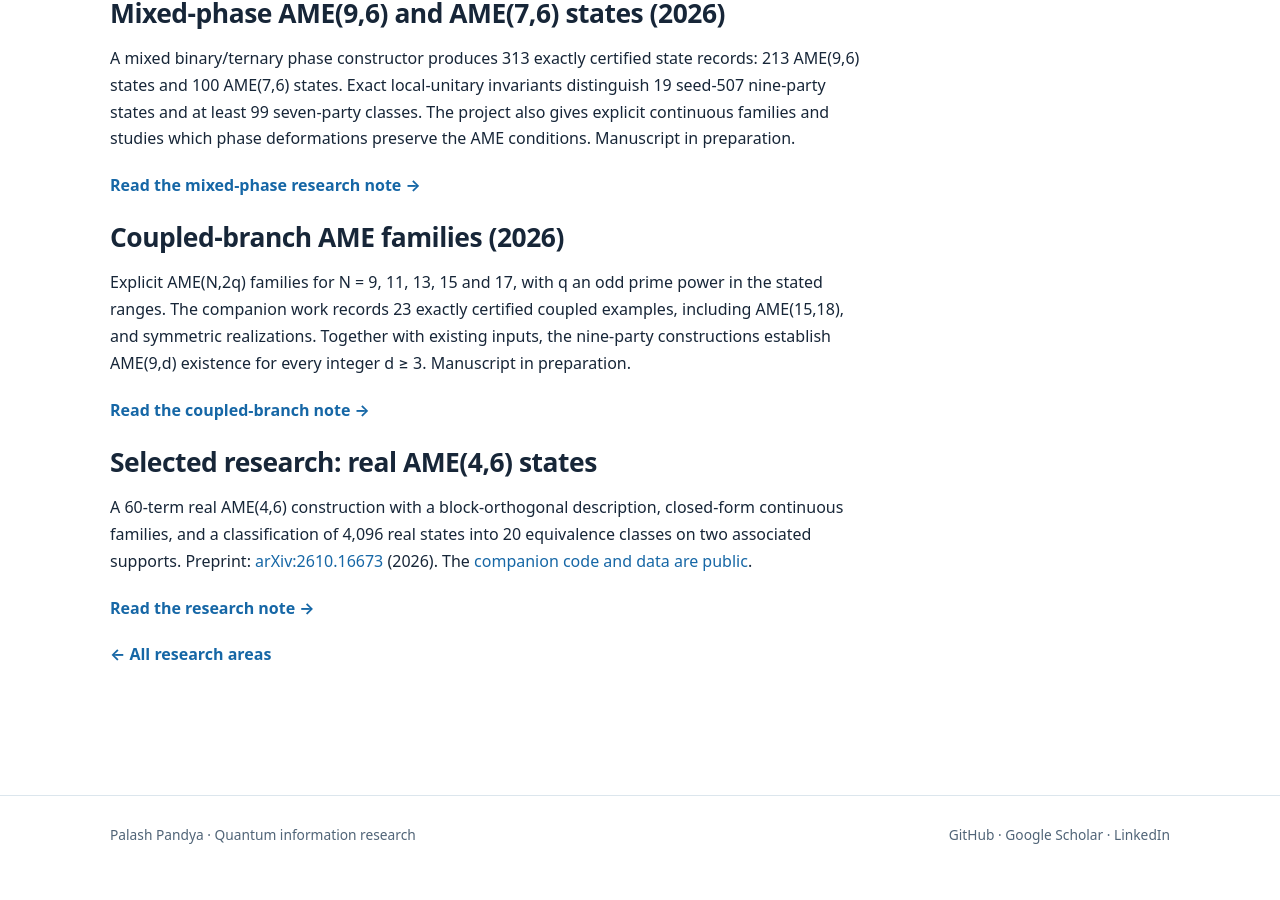
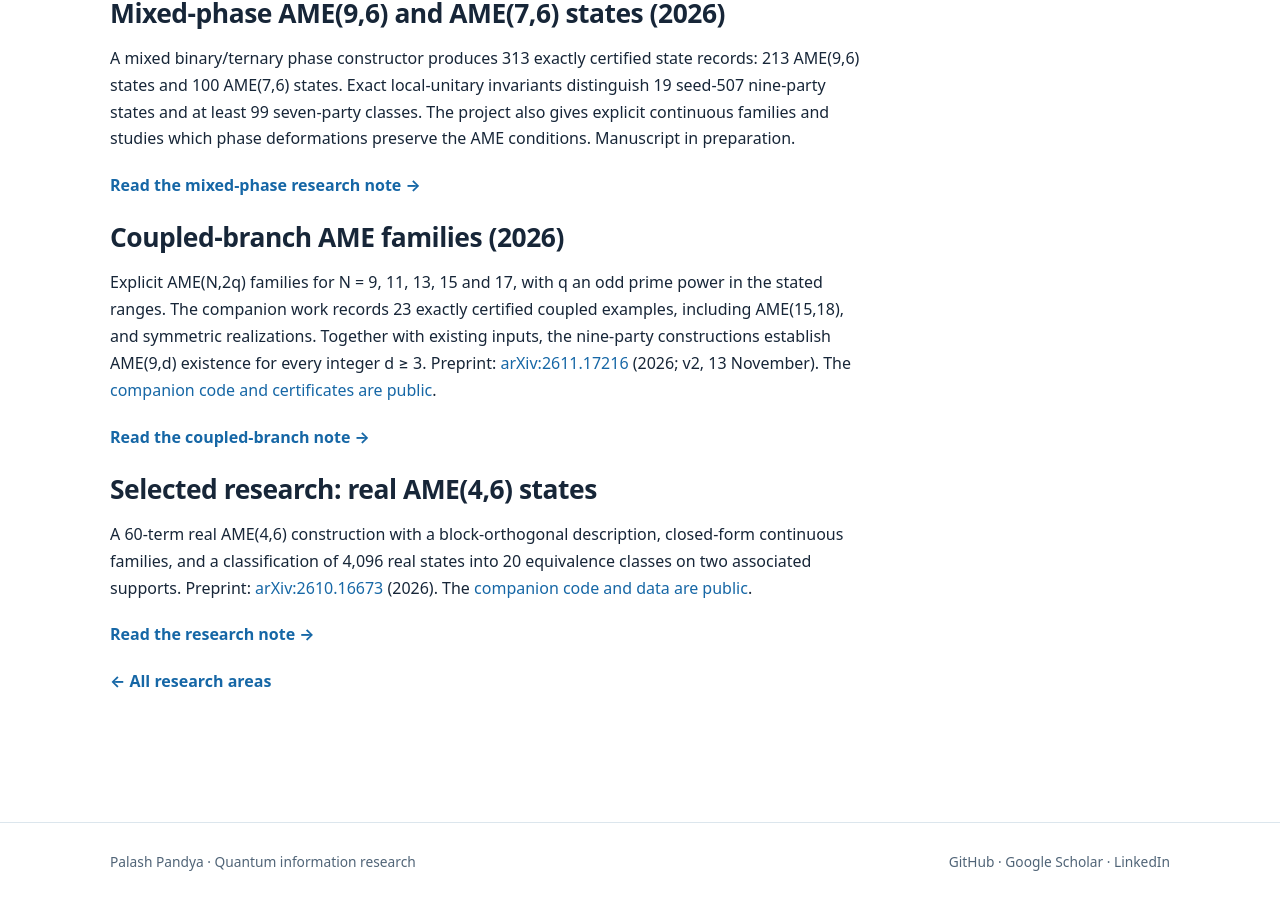
Before and after one commit to palashpandya/palashpandya.github.io, a Jekyll site: the page built from research/ame/index.md, in a window 1280 px wide and 900 px high, scrolled down 1099 px. Built offline with Jekyll 4.4.1, drawn with Linux system fonts in a browser that asks for light colours; before the commit the page ends 1972 px from its top, so only the background shows below that; some of the changed text lies outside the part shown.

Commit message:
Update research/ame/index.md for November 2026 arXiv preprints

```diff
--- a/research/ame/index.md
+++ b/research/ame/index.md
@@ -27,7 +27,7 @@ permalink: /research/ame/
 <p>A mixed binary/ternary phase constructor produces 313 exactly certified state records: 213 AME(9,6) states and 100 AME(7,6) states. Exact local-unitary invariants distinguish 19 seed-507 nine-party states and at least 99 seven-party classes. The project also gives explicit continuous families and studies which phase deformations preserve the AME conditions. Manuscript in preparation.</p>
 <p><a class="link-arrow" href="{{ '/research/ame/mixed-phase-ame6/' | relative_url }}">Read the mixed-phase research note →</a></p>
 <h2>Coupled-branch AME families (2026)</h2>
-<p>Explicit AME(N,2q) families for N = 9, 11, 13, 15 and 17, with q an odd prime power in the stated ranges. The companion work records 23 exactly certified coupled examples, including AME(15,18), and symmetric realizations. Together with existing inputs, the nine-party constructions establish AME(9,d) existence for every integer d ≥ 3. Manuscript in preparation.</p>
+<p>Explicit AME(N,2q) families for N = 9, 11, 13, 15 and 17, with q an odd prime power in the stated ranges. The companion work records 23 exactly certified coupled examples, including AME(15,18), and symmetric realizations. Together with existing inputs, the nine-party constructions establish AME(9,d) existence for every integer d ≥ 3. Preprint: <a href="https://arxiv.org/abs/2611.17216">arXiv:2611.17216</a> (2026; v2, 13 November). The <a href="https://github.com/palashpandya/coupled-branch-ame">companion code and certificates are public</a>.</p>
 <p><a class="link-arrow" href="{{ '/research/ame/coupled-branch-families/' | relative_url }}">Read the coupled-branch note →</a></p>
 <h2>Selected research: real AME(4,6) states</h2>
 <p>A 60-term real AME(4,6) construction with a block-orthogonal description, closed-form continuous families, and a classification of 4,096 real states into 20 equivalence classes on two associated supports. Preprint: <a href="https://arxiv.org/abs/2610.16673">arXiv:2610.16673</a> (2026). The <a href="https://github.com/palashpandya/real-ame46">companion code and data are public</a>.</p>
```
Also changed, not shown: other parts of research/ame/index.md (+1 -1 lines).
